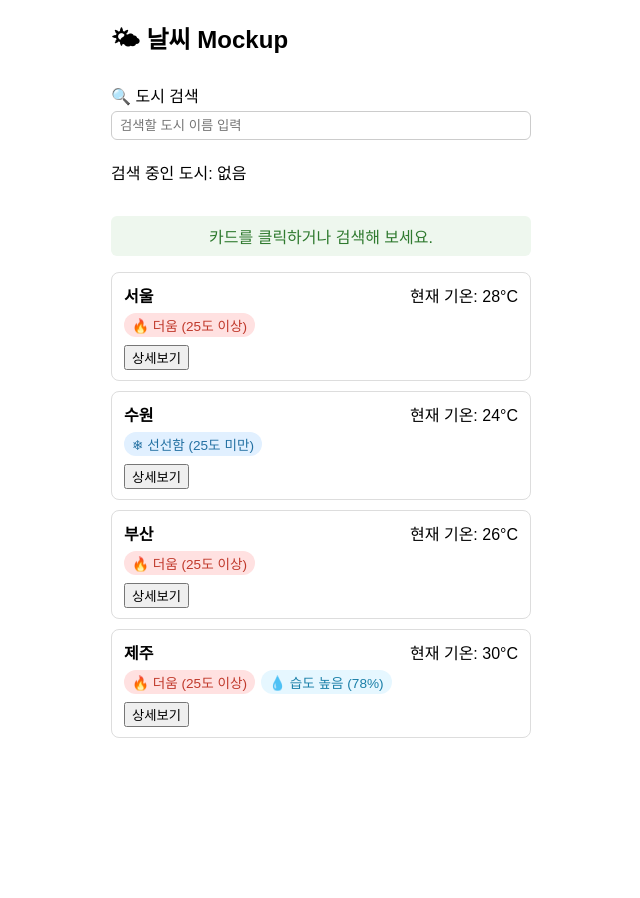
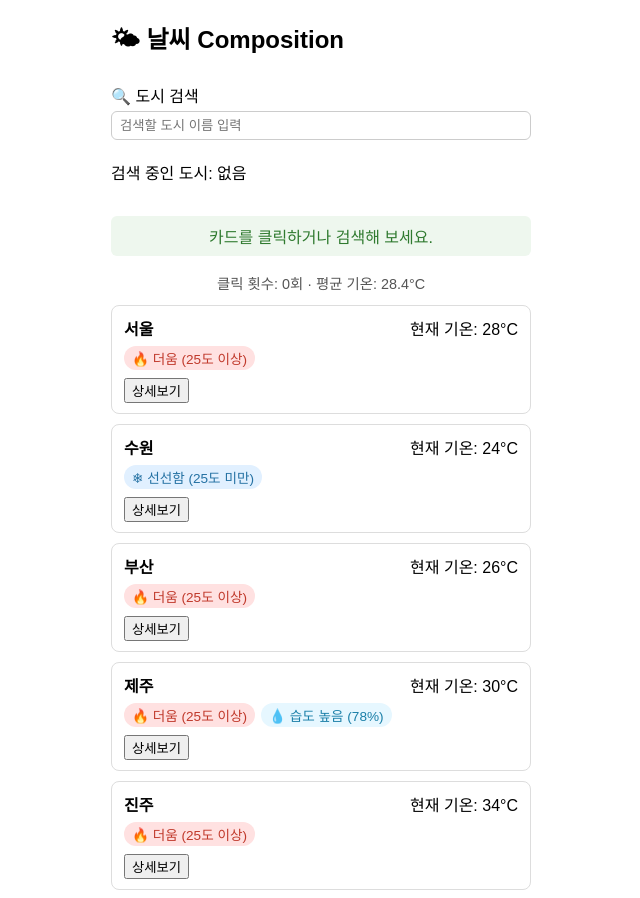
Before and after one commit to geunhyekang/skala-vue, a Vue app: page / in a window 1280 px wide. Shown: the whole page, without its empty margins (319-959 px from the left). Before the commit the page ends 800 px from the top, so only its background shows below. Built offline with nearby package versions, Linux system fonts and the light colour scheme.

Commit message:
Exercise: Add WatchEffect

```diff
--- a/src/components/exercise/models/weatherRepository.js
+++ b/src/components/exercise/models/weatherRepository.js
@@ -5,5 +5,6 @@ export function fetchWeatherList() {
     { id: 'city_03', name: '부산', temp: 26, status: '구름' },
     // 본인만의 데이터 추가
     { id: 'city_04', name: '제주', temp: 30, status: '맑음', humidity: 78 },
+    { id: 'city_05', name: '진주', temp: 34, status: '맑음', humidity: 54 },
   ]
 }
--- a/src/components/exercise/viewmodels/useWeatherViewModel.js
+++ b/src/components/exercise/viewmodels/useWeatherViewModel.js
@@ -1,22 +1,59 @@
-import { ref, computed } from 'vue'
+import { ref, computed, watch, watchEffect } from 'vue'
 import { fetchWeatherList } from '../models/weatherRepository'
 import { isHot, isHumid, matchesSearch } from '../models/weatherRules'
 
 export function useWeatherViewModel() {
+  // 1. 반응형 상태 관리
   const weatherList = ref(fetchWeatherList())
-  const searchTerm = ref('')
-  const selectedMessage = ref('카드를 클릭하거나 검색해 보세요.')
+  const searchQuery = ref('')
+  const selectedCityInfo = ref('카드를 클릭하거나 검색해 보세요.')
 
-  const filteredList = computed(() =>
-    weatherList.value.filter((city) => matchesSearch(city, searchTerm.value)),
+  // 5. 본인만의 반응형 상태 — 카드 클릭 횟수
+  const clickCount = ref(0)
+
+  // 2. computed로 검색 필터링
+  //    matchesSearch는 검색어가 빈 문자열이면 true를 반환하므로,
+  //    이 computed 하나로 "검색어 없음 -> 원본 전체" 케이스까지 같이 처리됨
+  const filteredWeatherList = computed(() =>
+    weatherList.value.filter((city) => matchesSearch(city, searchQuery.value)),
   )
 
+  // 5. 본인만의 computed — 검색된 도시들의 평균 기온
+  const averageTemp = computed(() => {
+    if (filteredWeatherList.value.length === 0) return 0
+    const sum = filteredWeatherList.value.reduce((acc, city) => acc + city.temp, 0)
+    return Math.round((sum / filteredWeatherList.value.length) * 10) / 10
+  })
+
+  // 3. selectedCityInfo 감시 (watch) — 이전 값/새 값을 알아야 하고,
+  //    "상태바 문구가 바뀌었다"는 이벤트성 변화를 잡는 것이라 watch가 적합
+  watch(selectedCityInfo, (newValue) => {
+    console.log('onChange started')
+    console.log(`[watch 감지] 상태 바 문구가 업데이트되었습니다 -> "${newValue}"`)
+    console.log('onChange completed')
+  })
+
+  // 3. searchQuery 감시 (watchEffect) — 콜백 안에서 쓴 반응형 값을
+  //    자동으로 추적하기 때문에 의존성 배열을 따로 안 적어도 되고,
+  //    mount 시점에도 1회 즉시 실행됨(그래서 검색어 '' 상태 로그도 남음)
+  watchEffect(() => {
+    console.log(
+      `[watchEffect 자동 호출] 현재 검색어 '${searchQuery.value}'에 매칭되는 데이터를 필터링`,
+    )
+  })
+
+  // 5. 본인만의 watcher — 클릭 횟수 변화 추적
+  watch(clickCount, (newValue) => {
+    console.log(`[watch 감지] 카드 클릭 횟수: ${newValue}회`)
+  })
+
   function updateSearch(value) {
-    searchTerm.value = value
+    searchQuery.value = value
   }
 
   function selectCity(cityName) {
-    selectedMessage.value = `${cityName}이 선택되었습니다.`
+    selectedCityInfo.value = `${cityName}이 선택되었습니다.`
+    clickCount.value += 1
   }
 
   function showDetail(cityName, status) {
@@ -24,9 +61,12 @@ export function useWeatherViewModel() {
   }
 
   return {
-    searchTerm,
-    selectedMessage,
-    filteredList,
+    weatherList,
+    searchQuery,
+    selectedCityInfo,
+    filteredWeatherList,
+    clickCount,
+    averageTemp,
     updateSearch,
     selectCity,
     showDetail,
--- a/src/components/exercise/views/WeatherView.vue
+++ b/src/components/exercise/views/WeatherView.vue
@@ -2,9 +2,11 @@
 import { useWeatherViewModel } from '../viewmodels/useWeatherViewModel'
 
 const {
-  searchTerm,
-  selectedMessage,
-  filteredList,
+  searchQuery,
+  selectedCityInfo,
+  filteredWeatherList,
+  clickCount,
+  averageTemp,
   updateSearch,
   selectCity,
   showDetail,
@@ -15,7 +17,7 @@ const {
 
 <template>
   <div class="weather-mockup">
-    <h2>🌤 날씨 Mockup</h2>
+    <h2>🌤 날씨 Composition</h2>
 
     <div class="search-box">
       <label for="citySearch">🔍 도시 검색</label>
@@ -23,17 +25,19 @@ const {
         id="citySearch"
         type="text"
         placeholder="검색할 도시 이름 입력"
-        :value="searchTerm"
+        :value="searchQuery"
         @input="updateSearch($event.target.value)"
       />
-      <p>검색 중인 도시: {{ searchTerm || '없음' }}</p>
+      <p>검색 중인 도시: {{ searchQuery || '없음' }}</p>
     </div>
 
-    <p class="selected-message">{{ selectedMessage }}</p>
+    <p class="selected-message">{{ selectedCityInfo }}</p>
+    <p class="stat-line">클릭 횟수: {{ clickCount }}회 · 평균 기온: {{ averageTemp }}°C</p>
 
+    <!-- 4. 검색 결과 표시: filteredWeatherList 하나로 3가지 케이스 모두 처리 -->
     <div class="card-list">
       <div
-        v-for="city in filteredList"
+        v-for="city in filteredWeatherList"
         :key="city.id"
         class="weather-card"
         @click="selectCity(city.name)"
@@ -51,7 +55,9 @@ const {
         <button @click.stop="showDetail(city.name, city.status)">상세보기</button>
       </div>
 
-      <p v-if="filteredList.length === 0" class="empty">검색 결과가 없습니다.</p>
+      <p v-if="filteredWeatherList.length === 0" class="empty">
+        검색 결과와 일치하는 도시가 없습니다.
+      </p>
     </div>
   </div>
 </template>
@@ -79,6 +85,12 @@ const {
   padding: 8px;
   border-radius: 6px;
   text-align: center;
+}
+.stat-line {
+  text-align: center;
+  color: #555;
+  font-size: 0.9em;
+  margin: 4px 0 12px;
 }
 .card-list {
   display: flex;
```
